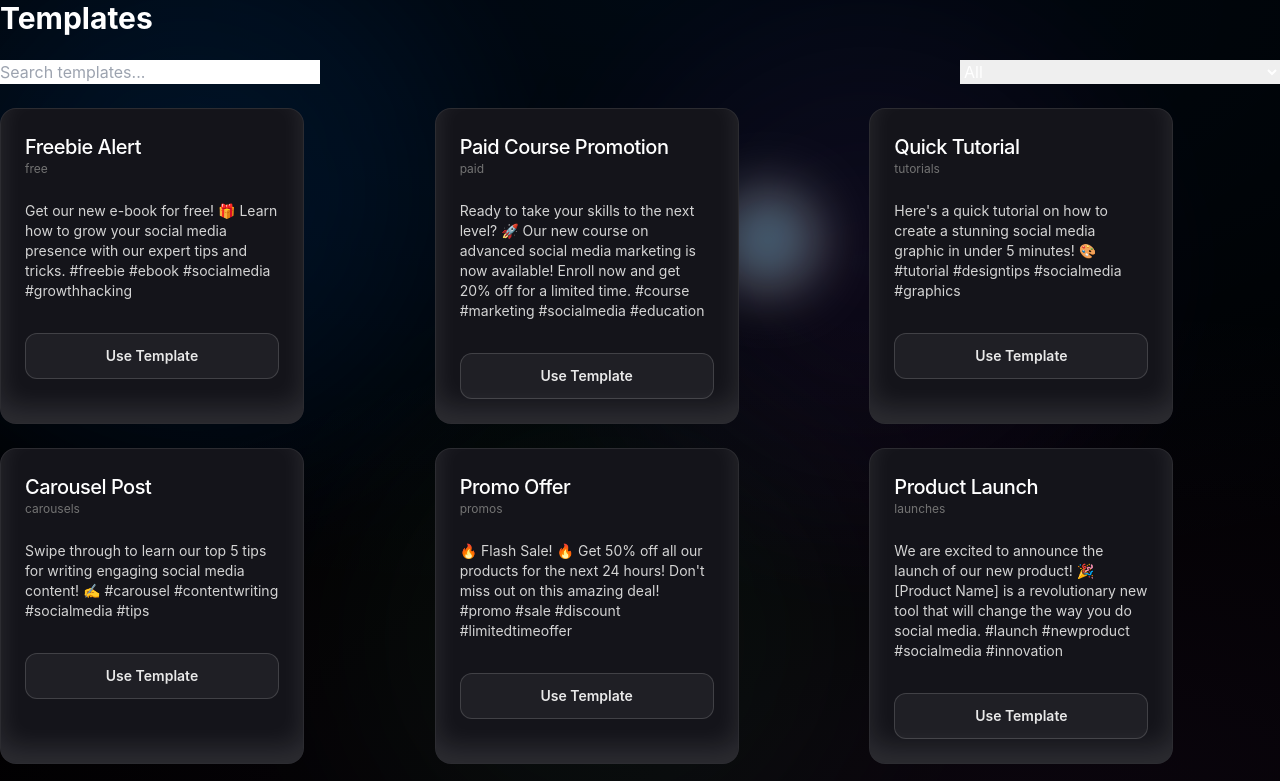
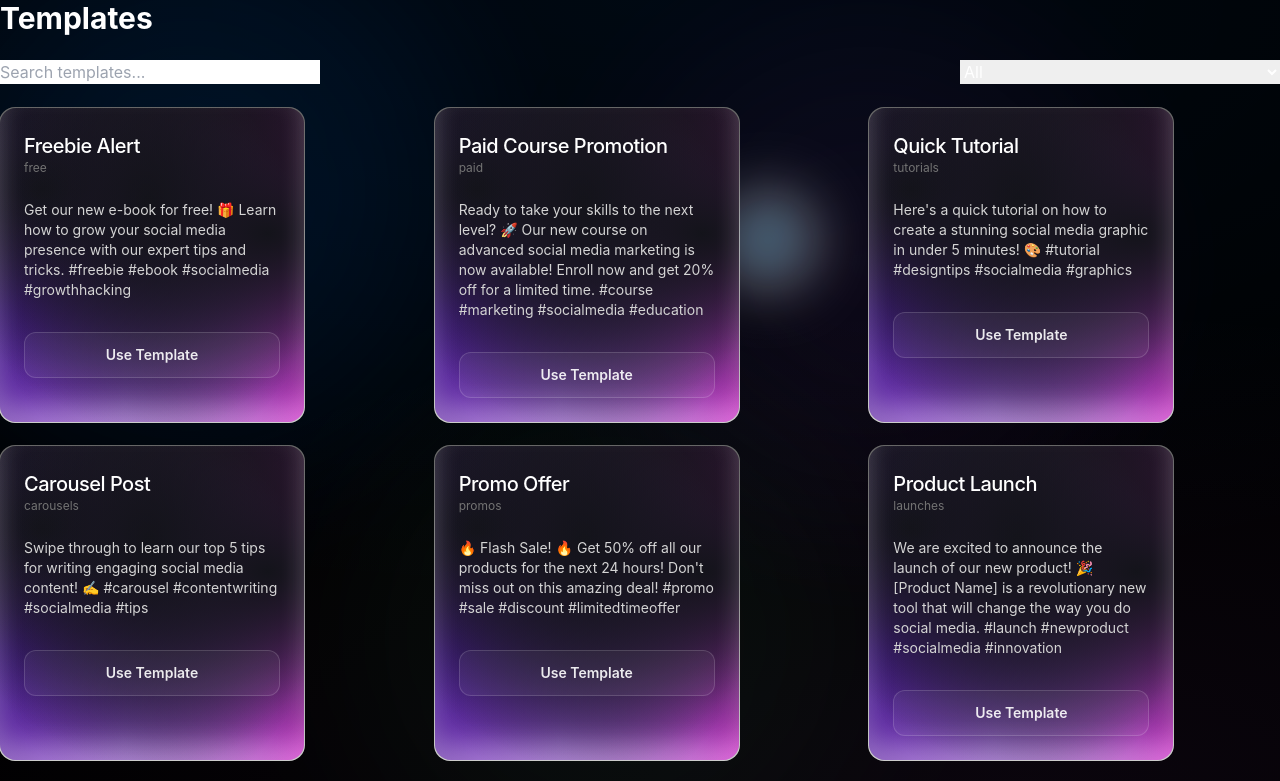
Before and after one commit to Jinoprinx/jinoshare, a Next.js app in the folder packages/web/: page /dashboard/templates in a window 1280 px wide. Shown: the top 781 px of the page. Built offline with nearby package versions, Linux system fonts and the light colour scheme.

Commit message:
Improving templates card

```diff
--- a/packages/web/components/TemplateCard.tsx
+++ b/packages/web/components/TemplateCard.tsx
@@ -10,7 +10,11 @@ interface TemplateCardProps {
 
 const TemplateCard: React.FC<TemplateCardProps> = ({ title, category, content, templateName }) => {
   return (
-    <div className="relative hover:bg-white/[0.04] transition-all duration-300 group rounded-2xl p-6" style={{ width: '19rem', backgroundColor: 'hsla(240, 15%, 9%, 1)', boxShadow: '0px -16px 24px 0px rgba(255,255,255,0.10) inset', border: '1px solid rgba(255,255,255,0.1)' }}>
+
+    <div className="relative hover:bg-white/[0.04] transition-all duration-300 group rounded-2xl p-6" style={{ width: '19rem', backgroundColor: 'hsla(240, 15%, 9%, 1)', backgroundImage: 'radial-gradient(at 88% 40%, hsla(240, 15%, 9%, 1) 0px, transparent 85%), radial-gradient(at 49% 30%, hsla(240, 15%, 9%, 1) 0px, transparent 85%), radial-gradient(at 14% 26%, hsla(240, 15%, 9%, 1) 0px, transparent 85%), radial-gradient(at 0% 64%, hsla(263, 93%, 56%, 1) 0px, transparent 85%), radial-gradient(at 41% 94%, hsla(284, 100%, 84%, 1) 0px, transparent 85%), radial-gradient(at 100% 99%, hsla(306, 100%, 57%, 1) 0px, transparent 85%)', boxShadow: '0px -16px 24px 0px rgba(255,255,255,0.25) inset' }}>
+      <div style={{ overflow: 'hidden', pointerEvents: 'none', position: 'absolute', zIndex: -10, top: '50%', left: '50%', transform: 'translate(-50%, -50%)', width: 'calc(100% + 2px)', height: 'calc(100% + 2px)', backgroundImage: 'linear-gradient(0deg, hsl(0, 0%, 100%) -50%, hsl(0, 0%, 40%) 100%)', borderRadius: '1rem' }}>
+        <div style={{ content: '', pointerEvents: 'none', position: 'fixed', zIndex: 200, top: '50%', left: '50%', transform: 'translate(-50%, -50%) rotate(0deg)', transformOrigin: 'left', width: '200%', height: '10rem', backgroundImage: 'linear-gradient(0deg, hsla(0,0%,100%,0) 0%, hsl(277,95%,60%) 40%, hsl(277,95%,60%) 60%, hsla(0,0%,40%,0) 100%)', animation: 'rotate 8s linear infinite' }}></div>
+      </div>
       <div className="flex items-center justify-between mb-6">
         <div className="flex items-center gap-3">
           <div>
```
